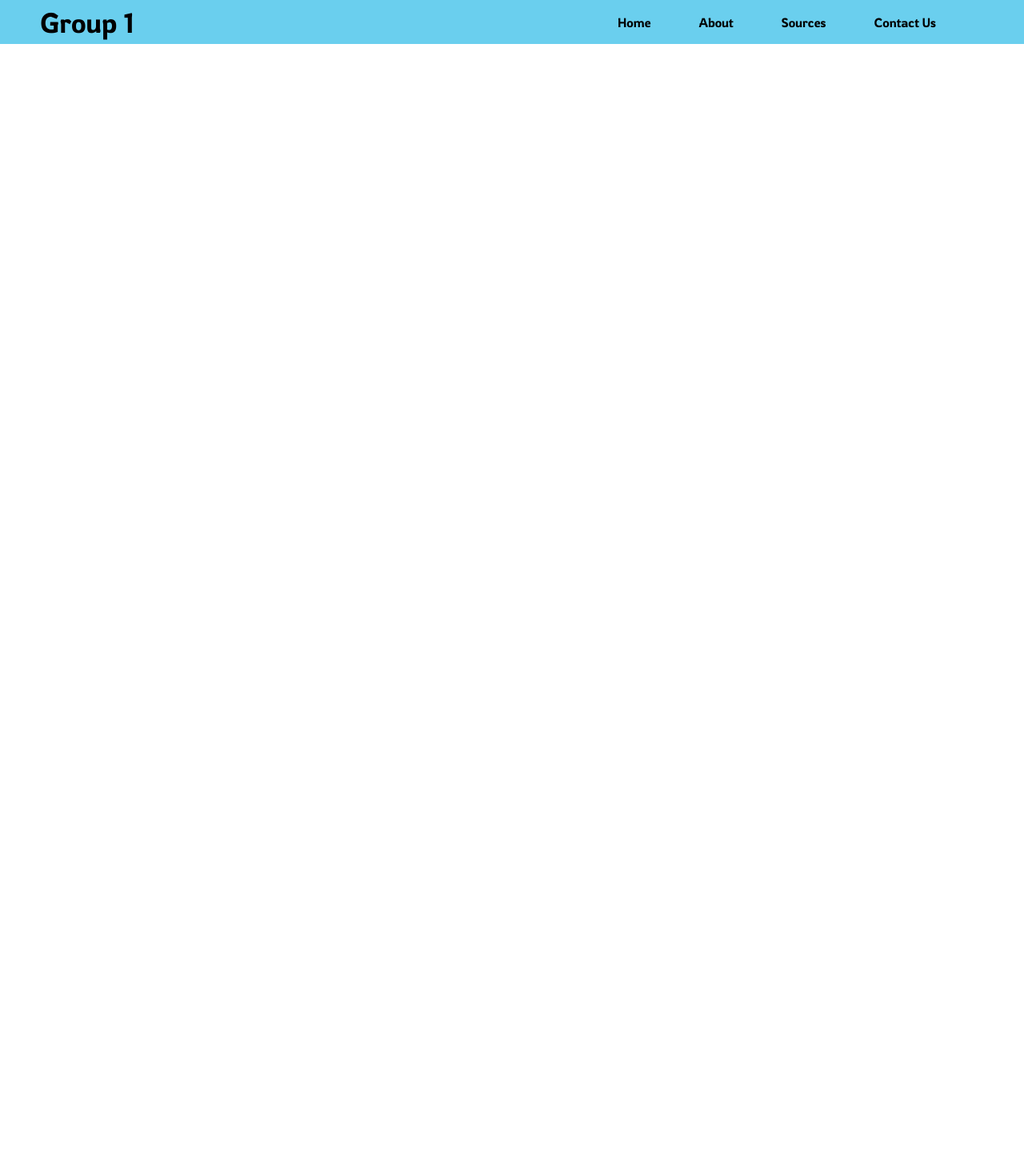
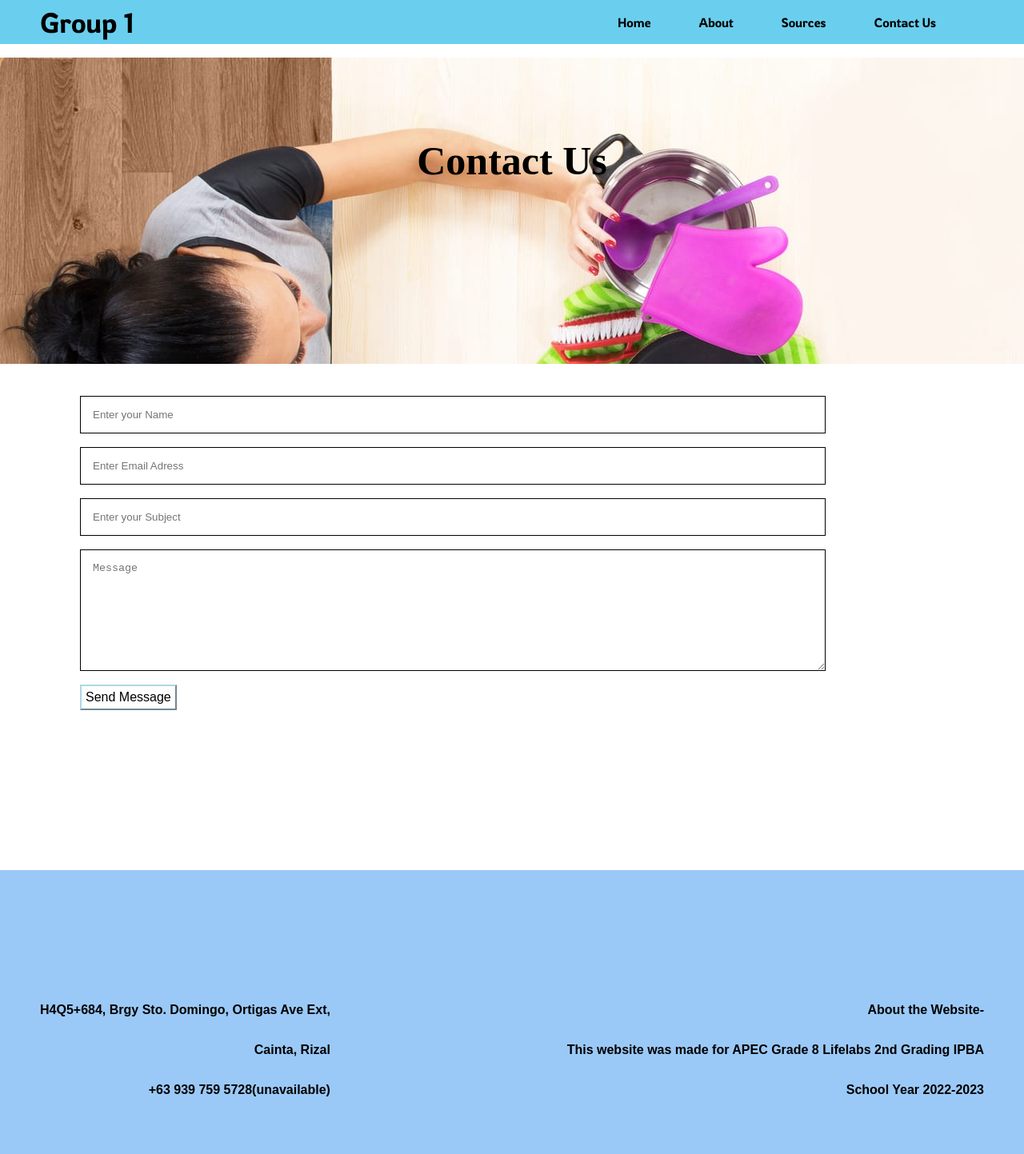
Before and after one commit to dan-jp/b09-08-grp1, a plain HTML site: page contactus.html in a window 1280 px wide. Shown: the whole page at 80% size. Before the commit the page ends 800 px from the top, so only its background shows below. Drawn offline with Linux system fonts and the light colour scheme.

Commit message:
Add files via upload

```diff
--- a/contactus.css
+++ b/contactus.css
@@ -1,13 +1,12 @@
 .contactus-main{
-  display: flex;
+ display: flex;
   text-align: center;
-  flex-direction: column;
+  flex-direction: row;
   justify-content: center;
   background-image: url('pictures/overviewpic-2.jpg');
-  opacity: 0.7;
-  padding-top: 175px;
+ margin-bottom: 40px;
+  padding-top: 100px;
   padding-bottom: 225px;
-
 }
 
 .contactus-text{
@@ -15,3 +14,27 @@
   opacity: 1;
   font-weight: bolder;
 }
+
+.contact-col input, .contact-col textarea{
+  display: flex;
+  text-align: center;
+  flex-direction: row;
+  justify-content: leftss;
+  width: 900px;
+  padding: 15px;
+  margin-bottom: 17px;
+  outline: none;
+  border: 1px solid;
+  display: flex;
+  justify-content: center;
+  text-align: left;
+  margin-left: 100px;
+}
+
+.send-button{
+  margin-left: 100px;
+  border-color: lightblue;
+  background-color: transparent;
+  font-size: 16px;
+  padding: 5px 5px;
+}
--- a/contactus.html
+++ b/contactus.html
@@ -12,6 +12,7 @@
       <link rel="stylesheet" href="examples.css">
       <link rel="stylesheet" href="solution.css">
       <link rel="stylesheet" href="footer.css">
+      <link rel="stylesheet" href="contactus.css">
       <link rel="preconnect" href="https://fonts.googleapis.com">
       <link rel="preconnect" href="https://fonts.gstatic.com" crossorigin>
       <link href="https://fonts.googleapis.com/css2?family=Rowdies:wght@300&display=swap" rel="stylesheet">
@@ -42,12 +43,58 @@
       </div>
 </div>
 
+<br><br><br><br>
+
  <section>
   <div class="contactus-main">
     <p class="contactus-text">Contact Us</p>
   </div>
  </section>
 
+ <section>
+  <div class="contact-col">
+  <form action="">
+    <input  type="text" placeholder="Enter your Name" required>
+    <input  type="email" placeholder="Enter Email Adress" required>
+    <input  type="text" placeholder="Enter your Subject" required>
+    <textarea rows="8" placeholder="Message" required></textarea>
+    <button type="submit" class="send-button ">Send Message</button>
+  </form>
+</section>
+
+<footer class="footer-distributed">
+
+
+
+  <div class="footer-left">
+
+    <div>
+      <i class="footer-marker"></i>
+      <p><a target="_blank" href="https://www.google.com/maps/place/APEC+Schools+-+Ortigas+Extension/@14.5882951,121.1071992,17.98z/data=!4m5!3m4!1s0x3397c7895cfc0851:0x32b881b76adc4e6d!8m2!3d14.5880131!4d121.1083258">H4Q5+684, Brgy Sto. Domingo, Ortigas Ave Ext,<br>  Cainta, Rizal</a></p>
+    </div>
+
+    <div>
+      <i class="footer-phone"></i>
+      <p>+63 939 759 5728(unavailable)</p>
+    </div>
+
+
+
+  </div>
+
+  <div class="footer-right">
+
+    <p class="footer-company-about">
+      <span>About the Website-</span><br>
+      This website was made for APEC Grade 8 Lifelabs 2nd Grading IPBA<br>
+      School Year 2022-2023
+    </p>
+
+
+
+  </div>
+
+</footer>
 
 
 
```
Also changed, not shown: index.html (+29 -12 lines), sources.html (+3 -3 lines).
